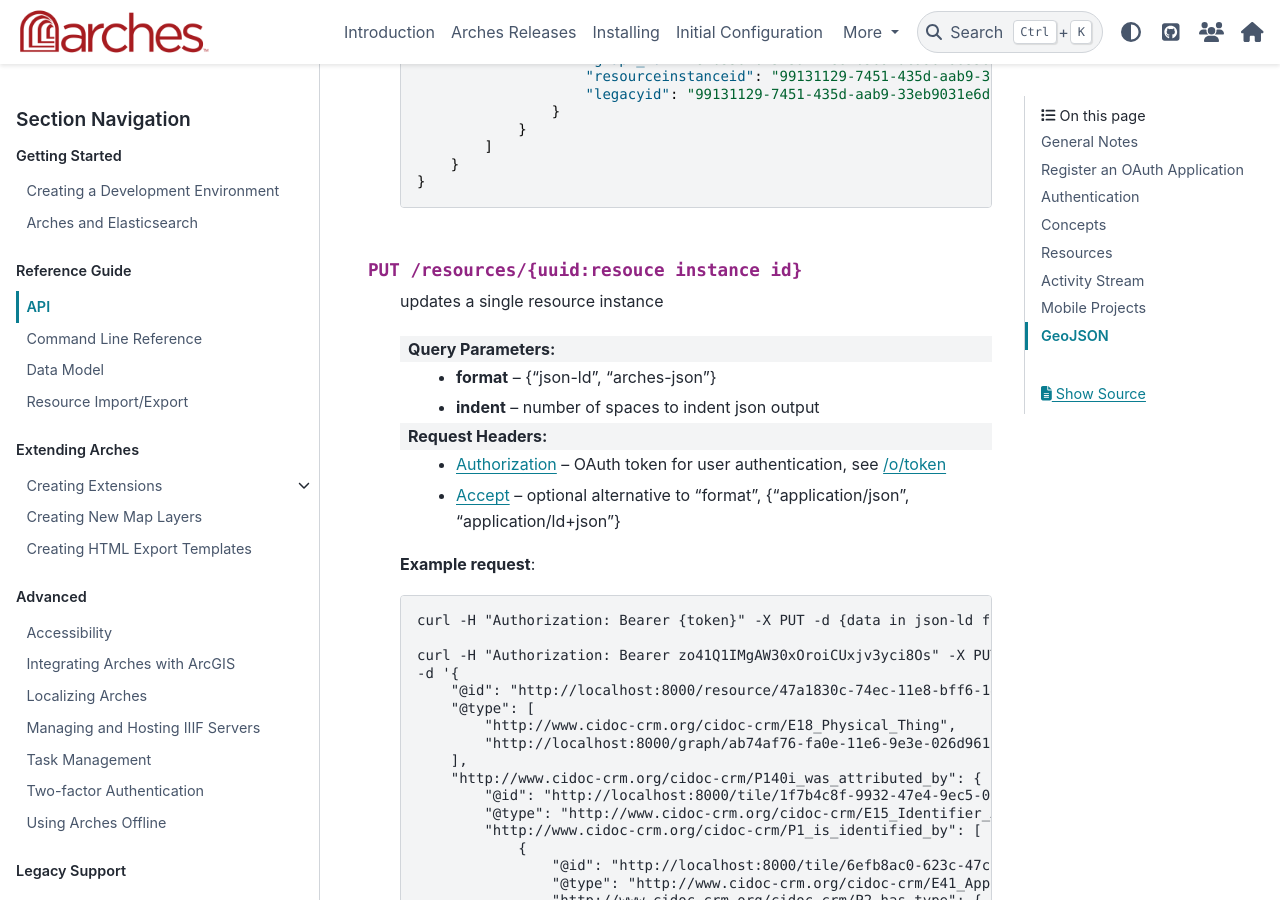
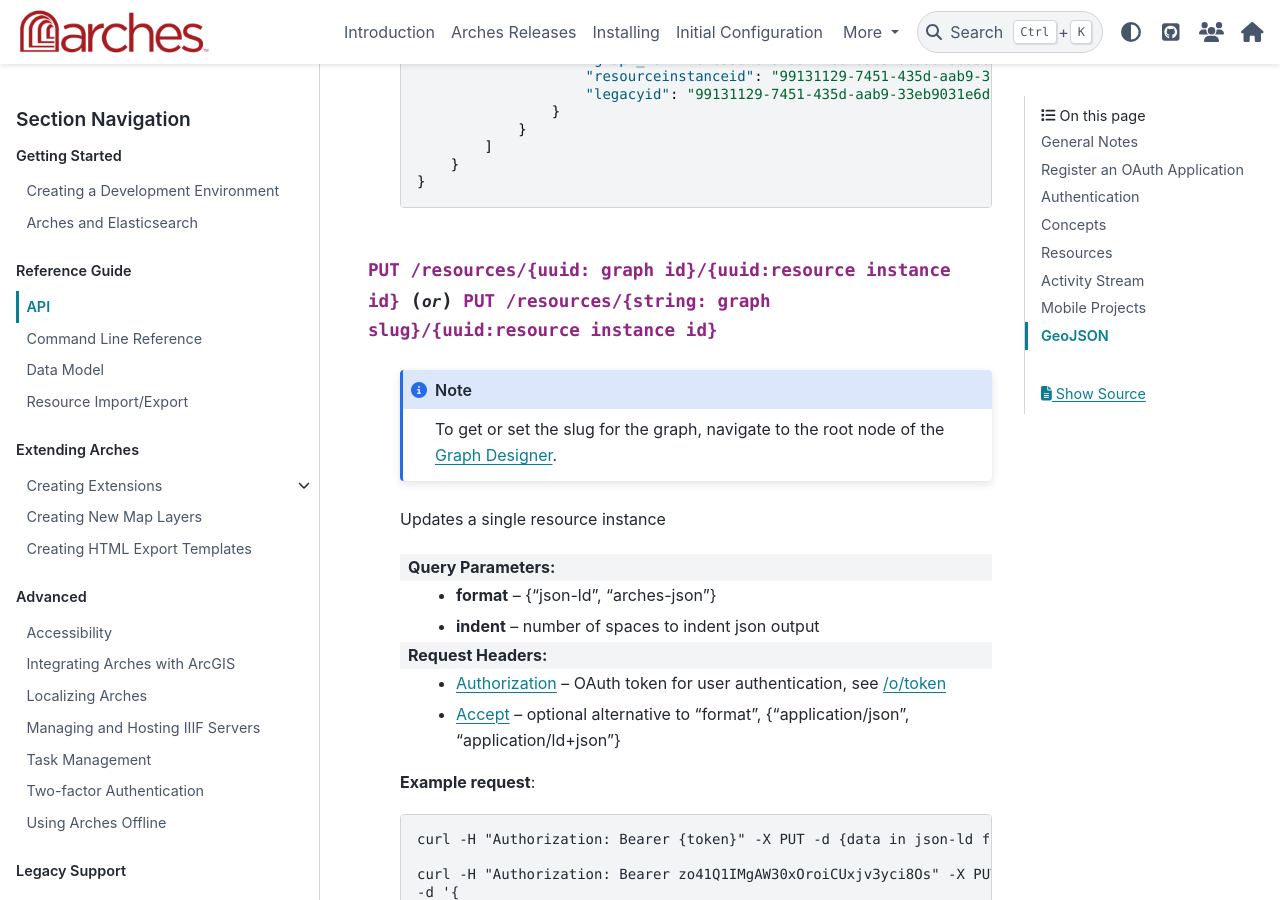
Before and after one commit to archesproject/arches-docs, a Sphinx documentation site: the page built from docs/developing/reference/api.txt, in a window 1280 px wide and 900 px high, scrolled down 9464 px. Built offline with Sphinx 7.4.7 and the PyData theme 0.15.4, drawn with Linux system fonts in a browser that asks for light colours.

Commit message:
Added requirement for graph identification in resource PUT

```diff
--- a/docs/developing/reference/api.txt
+++ b/docs/developing/reference/api.txt
@@ -495,9 +495,13 @@
             }
         }
 
-.. http:put:: /resources/{uuid:resouce instance id}
+.. http:put:: /resources/{uuid: graph id}/{uuid:resource instance id} (or) PUT /resources/{string: graph slug}/{uuid:resource instance id}
 
-    updates a single resource instance
+    .. note::
+        To get or set the slug for the graph, navigate to the root node of the :ref:`Graph Designer`.
+
+
+    Updates a single resource instance
 
     :query format: {"json-ld", "arches-json"}
     :query indent: number of spaces to indent json output
```
